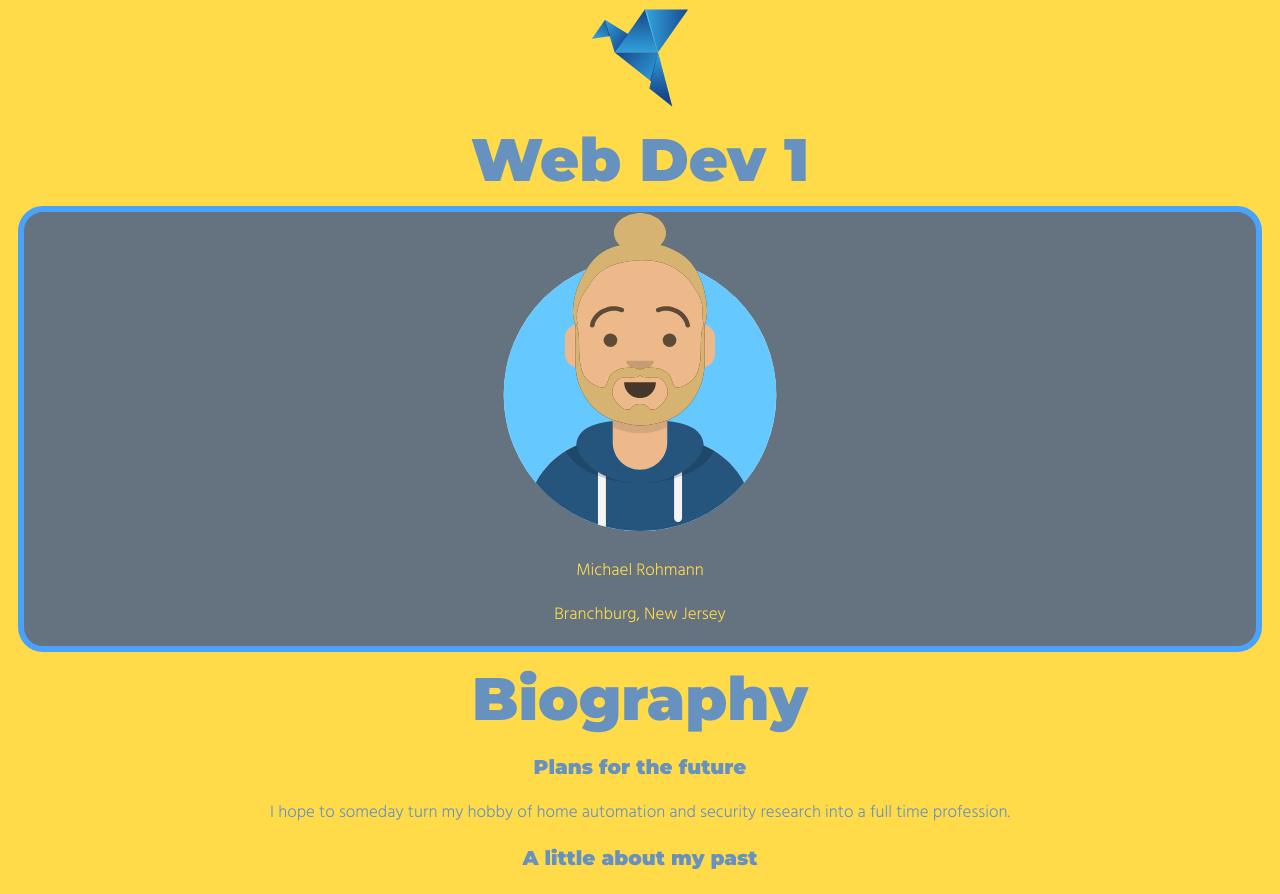
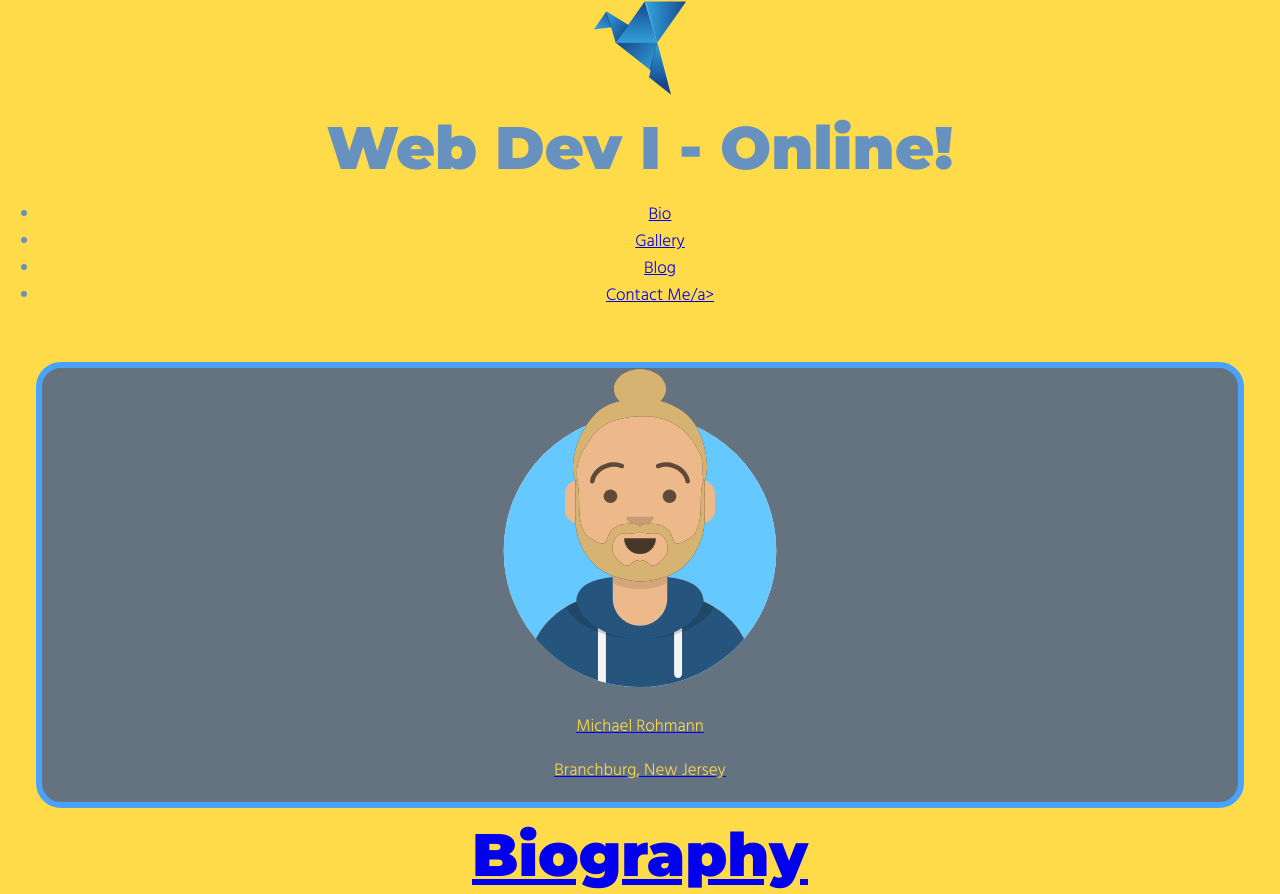
Before and after one commit to RVCC-IDMX/about-me-mrohmann, a plain HTML site: page index.html in a window 1280 px wide. Shown: the top 894 px of the page. Drawn offline with Linux system fonts and the light colour scheme.

Commit message:
add nav.css

```diff
--- /dev/null
+++ b/assets/nav.css
@@ -0,0 +1,31 @@
+/* make scrolling smooth */
+html {
+    scroll-behavior: smooth;
+}
+
+/* get rid of padding & sizing on body so header is at top */
+body{
+    box-sizing: border-box;
+    padding: 0;
+    margin:0;
+}
+
+/* add some padding back to rest of page */
+main{
+    padding: 2vw;
+}
+
+/* navbar */
+
+
+
+/* logo */
+
+
+/* navigation list */
+
+
+/* style all a tags in header and then on hover*/
+
+
+/* media query for non-mobile nav bar min-width set to width of nav elements such that no text wraps */
--- a/index.html
+++ b/index.html
@@ -8,12 +8,31 @@
   <link rel="preconnect" href="https://fonts.gstatic.com" crossorigin>
   <link href="https://fonts.googleapis.com/css2?family=Hind:wght@300&family=Montserrat:wght@900&display=swap" rel="stylesheet">
   <link href="assets/syle.css" rel="stylesheet">
+  <link href="assets/nav.css" rel="stylesheet">
 </head>
 
 <body>
   <header>
-     <img src="assets\img\bob.svg" alt="Bob" width = "100" height = "100">
-     <h1>Web Dev 1</h1>
+    <!--  <img src="assets\img\bob.svg" alt="Bob" width = "100" height = "100">
+     <h1>Web Dev 1</h1> -->
+    <nav class="navbar">
+      <div class="logo">
+        <img
+          src="/assets/img/bob.svg"
+          class="log-img"
+          alt="Blue Origami logo"
+        />
+        <h1 class="logo-title">Web Dev I - Online!</h1>
+      </div>
+      <div class="navbar-links">
+        <ul>
+          <li><a href="#bio" class="nav-links">Bio</a></li>
+          <li><a href="#gallery" class="nav-links">Gallery</a></li>
+          <li><a href="#lit" class="nav-links">Blog</a></li>
+          <li><a href="#contact" class="nav-links">Contact Me/a></li>
+        </ul>
+      </div>
+    </nav>
   </header>
 
   <main>
```
